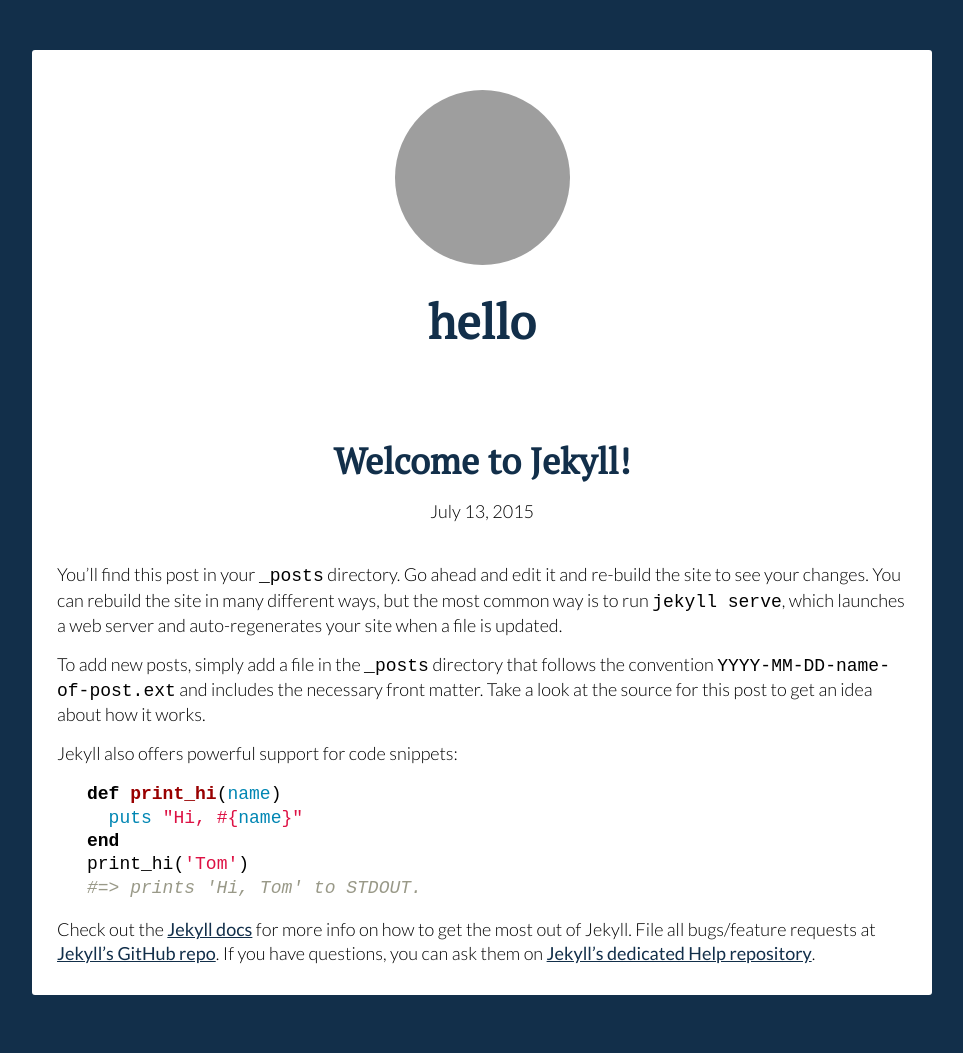
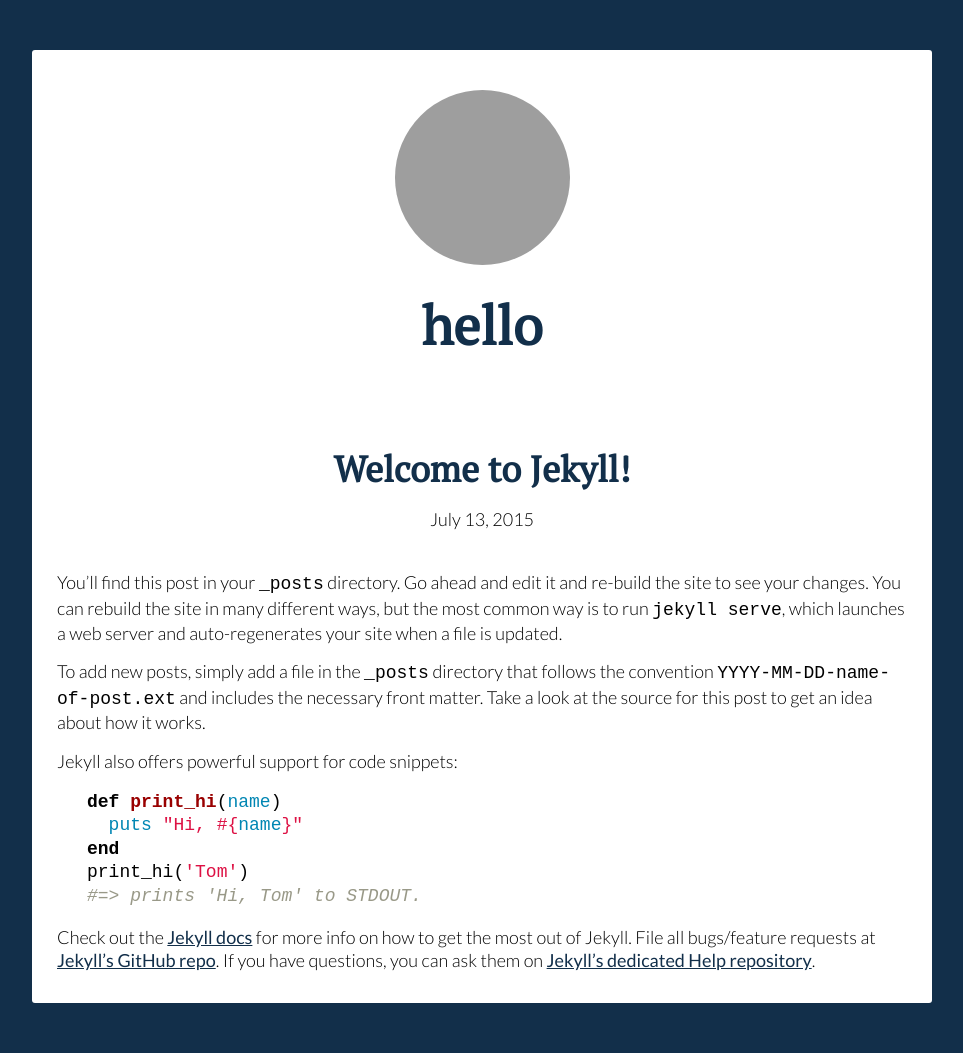
Before and after one commit to jacobwalkr/ja.co.bw, a Jekyll site: the page built from _posts/2015-07-13-welcome-to-jekyll.markdown, in a window 1280 px wide. Shown: the whole page, without its empty margins (158-1121 px from the left). Built offline with Jekyll 4.4.1, drawn with Linux system fonts in a browser that asks for light colours; grey boxes are pictures that could not be loaded.

Commit message:
Remove initial styling of h1 in header

```diff
--- a/_sass/_base.scss
+++ b/_sass/_base.scss
@@ -69,10 +69,7 @@
 
     h1 {
         margin-bottom: -9px;
-        color: $brand-blue;
-        font-weight: $bold;
         margin-top: 25px;
-        font-size: 48px;
     }
 
     img.headshot {
```
